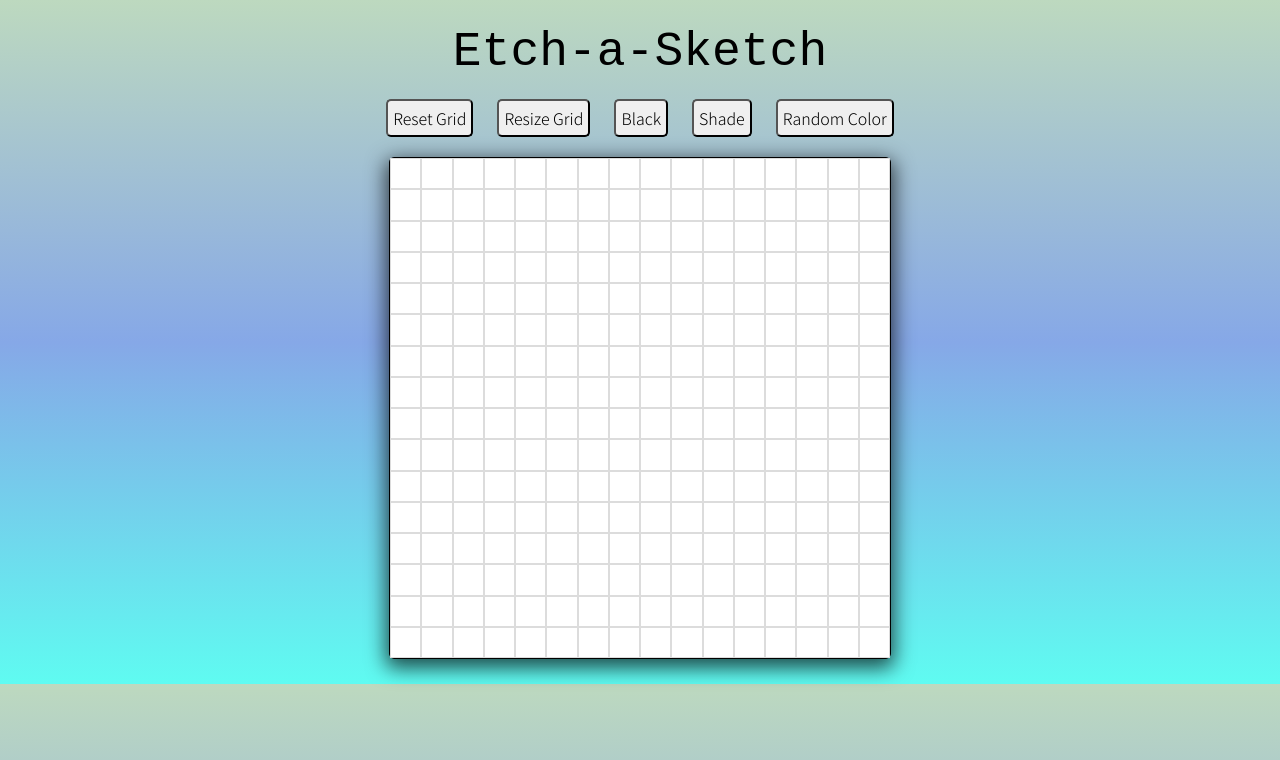
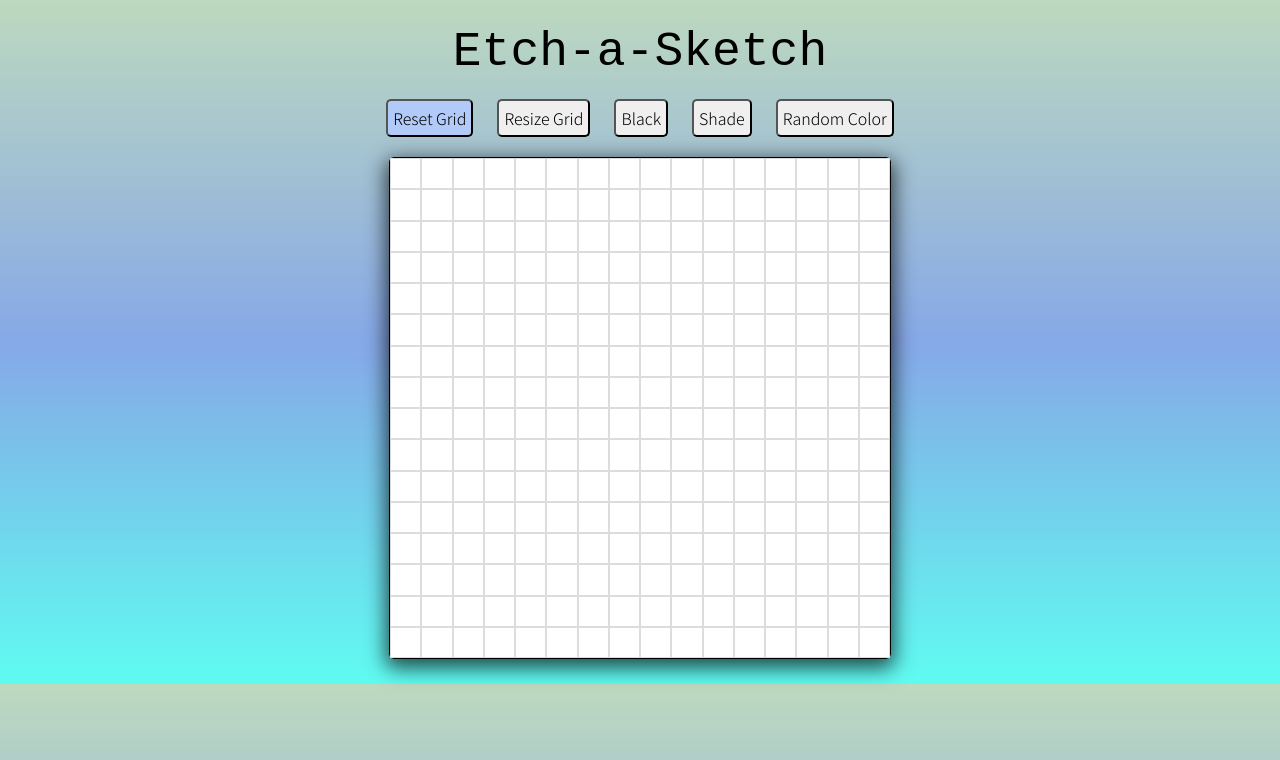
Before and after one commit to raych2/etch-a-sketch, a plain HTML site: page index.html in a window 1280 px wide. In both pictures the pointer is over the button "Reset Grid". Drawn offline with Linux system fonts and the light colour scheme; a web font is replaced by a local one.

Commit message:
Add color to button during hover.

```diff
--- a/eas.css
+++ b/eas.css
@@ -19,6 +19,10 @@ button {
     cursor: pointer;
 }
 
+button:hover {
+    background-color: #b2caf7;
+}
+
 .container {
     height: 500px;
     width: 500px;
```
